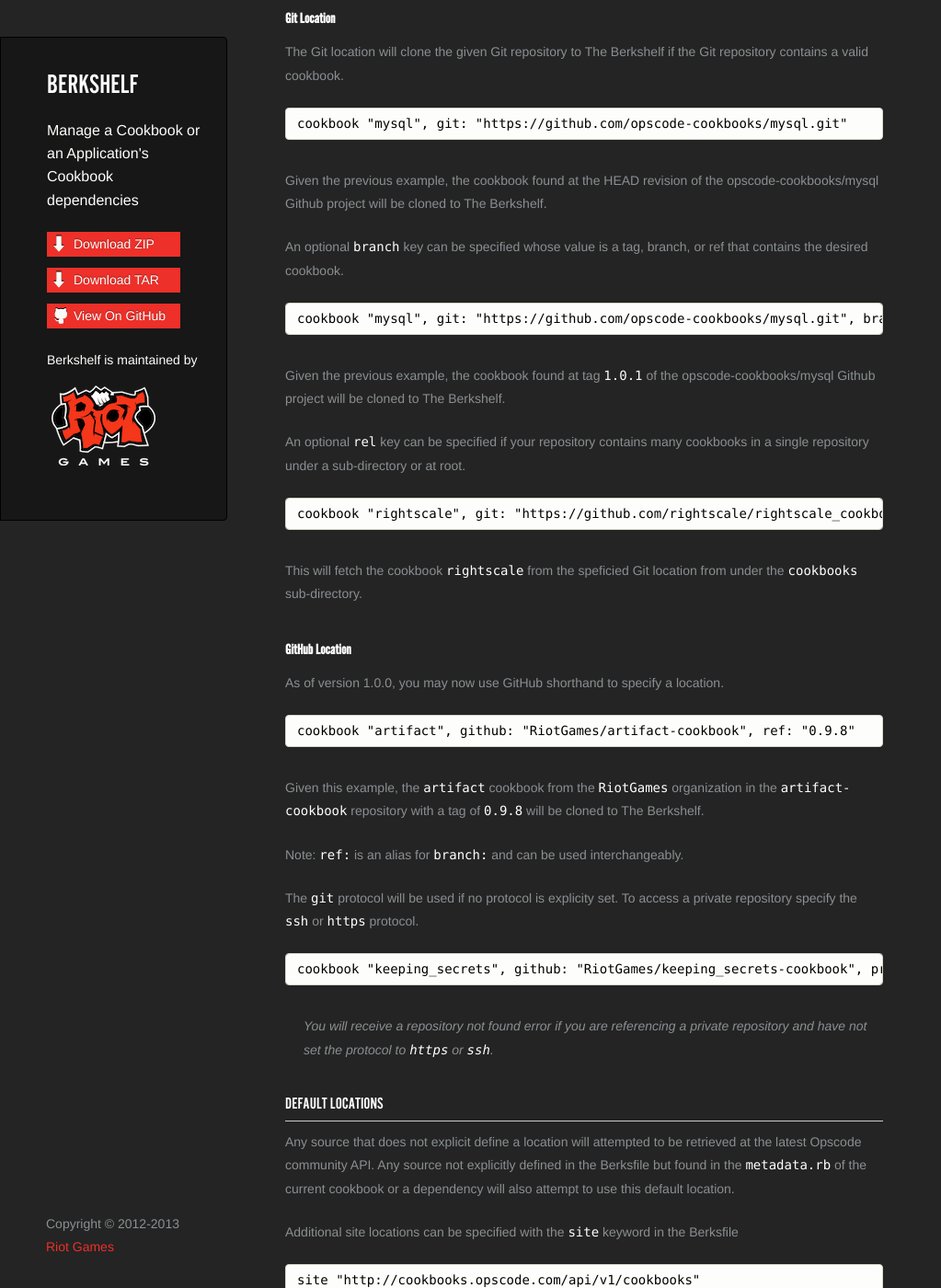
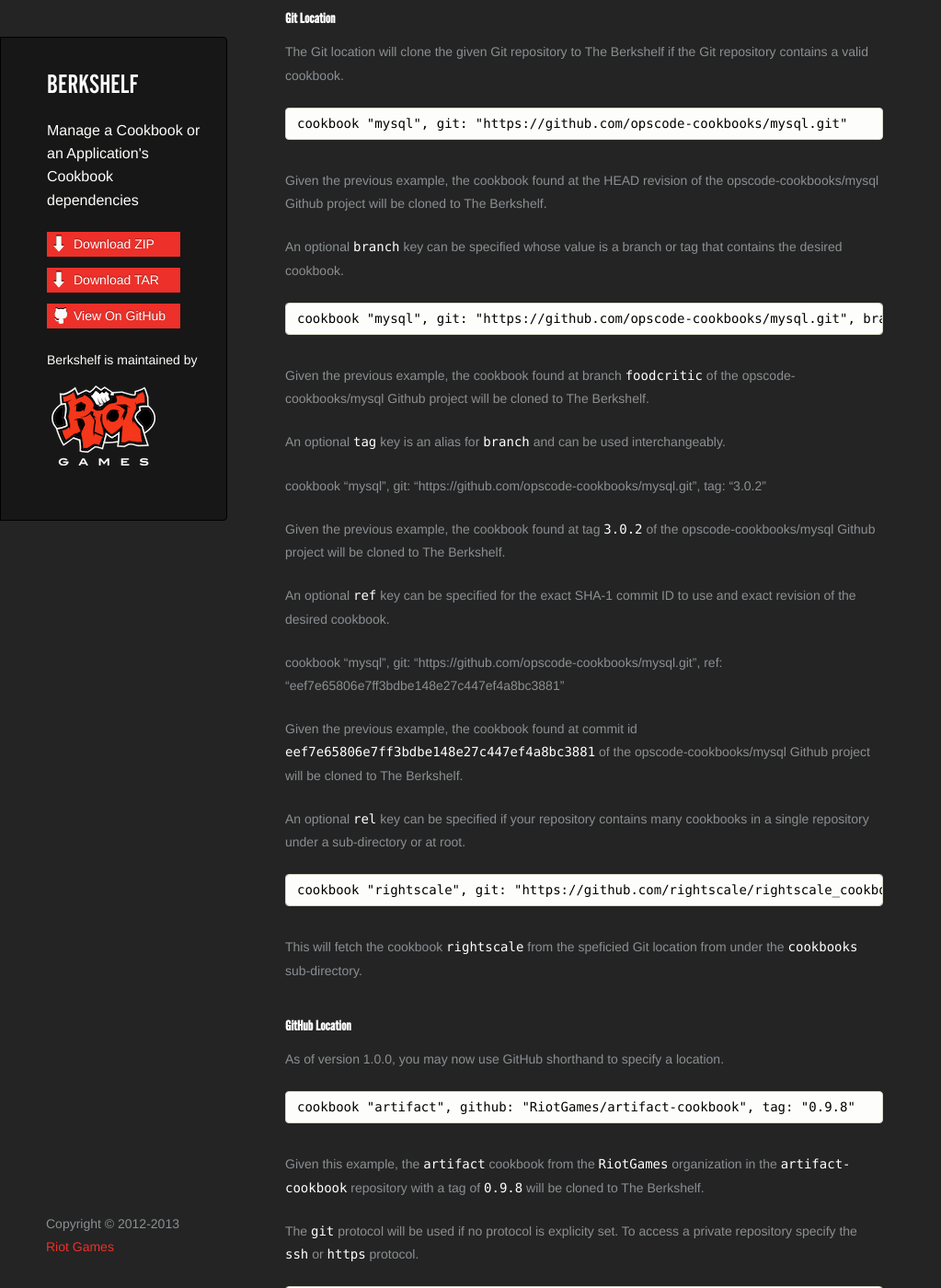
Before and after one commit to berkshelf/berkshelf, a Jekyll site: the page built from index.html, in a window 1280 px wide and 1400 px high, scrolled down 10155 px. Shown: the whole window at 92% size, without its empty margins (0-1023 px from the left). Built offline with Jekyll 4.4.1, drawn with Linux system fonts in a browser that asks for light colours.

Commit message:
clarify usage of branch, tag and ref keys

```diff
--- a/_includes/index.md
+++ b/_includes/index.md
@@ -328,11 +328,23 @@ The Git location will clone the given Git repository to The Berkshelf if the Git
 
 Given the previous example, the cookbook found at the HEAD revision of the opscode-cookbooks/mysql Github project will be cloned to The Berkshelf.
 
-An optional `branch` key can be specified whose value is a tag, branch, or ref that contains the desired cookbook.
+An optional `branch` key can be specified whose value is a branch or tag that contains the desired cookbook.
 
-    cookbook "mysql", git: "https://github.com/opscode-cookbooks/mysql.git", branch: "1.0.1"
+    cookbook "mysql", git: "https://github.com/opscode-cookbooks/mysql.git", branch: "foodcritic"
 
-Given the previous example, the cookbook found at tag `1.0.1` of the opscode-cookbooks/mysql Github project will be cloned to The Berkshelf.
+Given the previous example, the cookbook found at branch `foodcritic` of the opscode-cookbooks/mysql Github project will be cloned to The Berkshelf.
+
+An optional `tag` key is an alias for `branch` and can be used interchangeably.
+
+   cookbook "mysql", git: "https://github.com/opscode-cookbooks/mysql.git", tag: "3.0.2"
+
+Given the previous example, the cookbook found at tag `3.0.2` of the  opscode-cookbooks/mysql Github project will be cloned to The Berkshelf.
+
+An optional `ref` key can be specified for the exact SHA-1 commit ID to use and exact revision of the desired cookbook.
+
+   cookbook "mysql", git: "https://github.com/opscode-cookbooks/mysql.git", ref: "eef7e65806e7ff3bdbe148e27c447ef4a8bc3881"
+
+Given the previous example, the cookbook found at commit id `eef7e65806e7ff3bdbe148e27c447ef4a8bc3881` of the  opscode-cookbooks/mysql Github project will be cloned to The Berkshelf.
 
 An optional `rel` key can be specified if your repository contains many cookbooks in a single repository under a sub-directory or at root.
 
@@ -344,11 +356,9 @@ This will fetch the cookbook `rightscale` from the speficied Git location from u
 
 As of version 1.0.0, you may now use GitHub shorthand to specify a location.
 
-    cookbook "artifact", github: "RiotGames/artifact-cookbook", ref: "0.9.8"
+    cookbook "artifact", github: "RiotGames/artifact-cookbook", tag: "0.9.8"
 
 Given this example, the `artifact` cookbook from the `RiotGames` organization in the `artifact-cookbook` repository with a tag of `0.9.8` will be cloned to The Berkshelf.
-
-Note: `ref:` is an alias for `branch:` and can be used interchangeably.
 
 The `git` protocol will be used if no protocol is explicity set. To access a private repository specify the `ssh` or `https` protocol.
 
```
